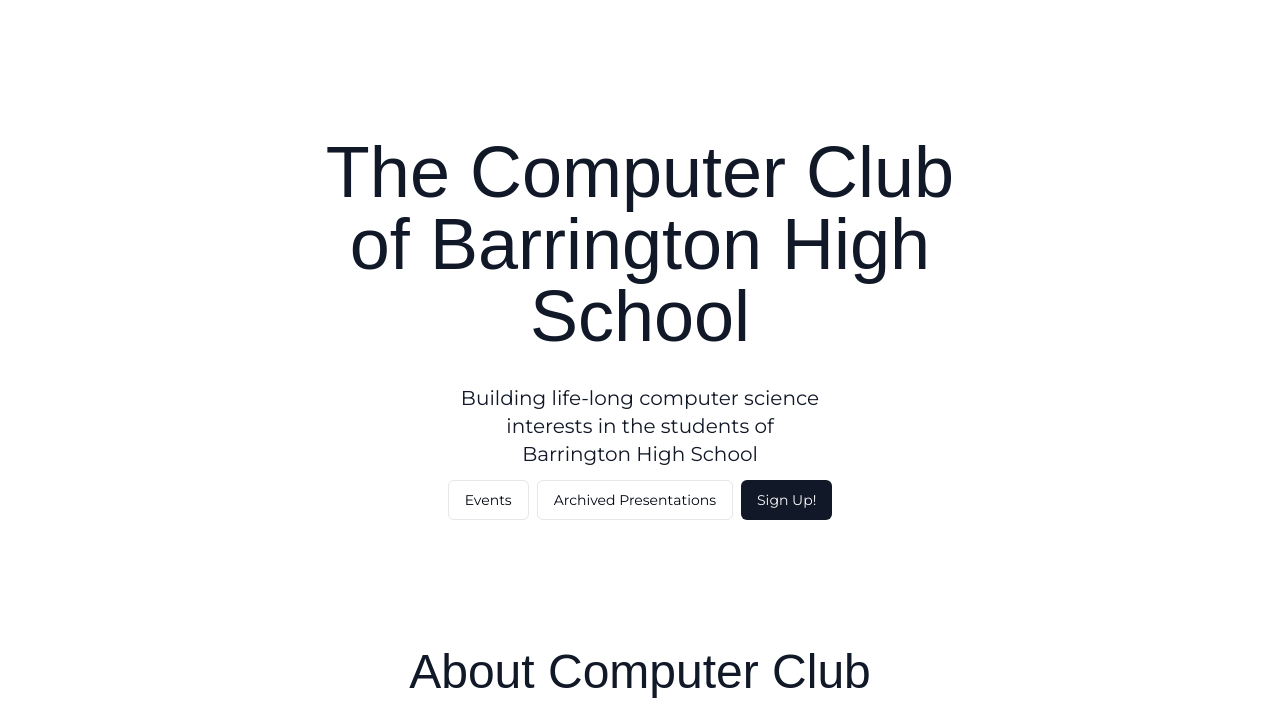
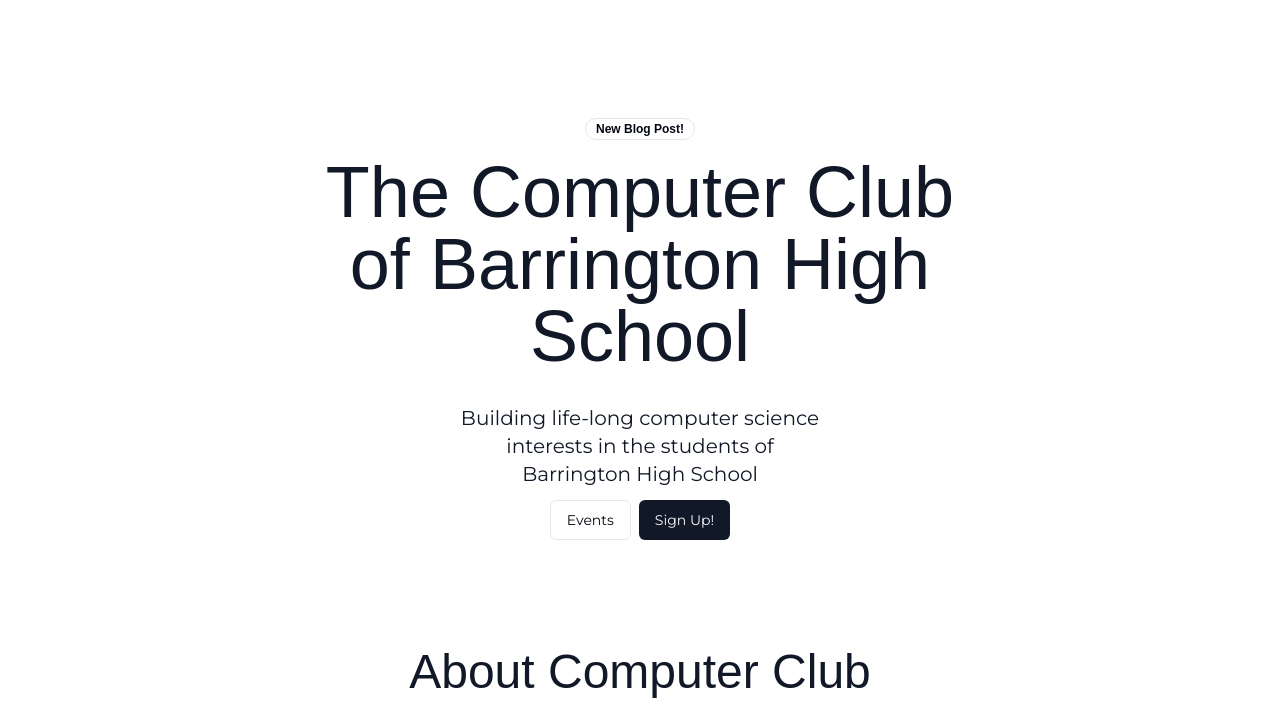
Before and after one commit to Barrington-Computer-Club/BarringtonComputerClubWebsite, an Astro site: page / in a window 1280 px wide. Shown: the part 72-781 px from the top of the page. Built offline with nearby package versions, Linux system fonts and the light colour scheme; Astro itself is replaced by a stand-in of ours.

Commit message:
Styling home page

```diff
--- a/src/pages/index.astro
+++ b/src/pages/index.astro
@@ -12,17 +12,18 @@ import {
 } from "@/components/ui/card"
 
 import MainPage from "../layouts/MainPage.astro"
+import { getCollection, getEntry } from "astro:content"
+
+const post = (await getCollection("posts")).sort((a, b) => new Date(b.data.postDate ?? 0).getTime() - new Date(a.data.postDate ?? 0).getTime())[0]
 ---
 
 <MainPage title="Barrington Computer Club">
     <div class="flex flex-col items-center justify-center h-screen w-6/12 mx-auto text-center">
-      <!-- <Badge variant="outline" className="mb-4 font-heading">View Recent Post</Badge> -->
+      <a transition:name='author' href={"posts/" + post.slug}><Badge variant="outline" className="mb-4 font-heading">New Blog Post!</Badge></a>
       <h1 class="mb-8 text-primary">The Computer Club of Barrington High School</h1>
       <p class="text-xl w-7/12 text-center mb-3">Building life-long computer science interests in the students of Barrington High School</p>
       <div class="flex flex-row gap-2">
         <a rel="prefetch" href='/events'><Button variant="outline">Events</Button></a>
-
-        <a rel="prefetch" href="/presentations"><Button variant="outline">Archived Presentations</Button></a>
         <a rel="prefetch" href="/signup"><Button >Sign Up!</Button></a>
 
       </div>
--- a/src/pages/posts/[...slug].astro
+++ b/src/pages/posts/[...slug].astro
@@ -22,7 +22,7 @@ const {Content} = await entry.render()
     <h2 transition:name={entry.data.title} class="mb-4">{entry.data.title}</h2>
     <p class="mb-4">{entry.data.description}</p>
     <Badge transition:name='author' className="py-1 mb-2" variant="secondary">Author: {entry.data.author}</Badge>
-    <Badge transition:name='author' className="py-1 mb-2 ml-2" variant="outline">Date: {entry.data.postDate}</Badge>
+    <Badge className="py-1 mb-2 ml-2" variant="outline">Date: {entry.data.postDate}</Badge>
     <div transition:name={"post" + entry.slug} class="flex flex-col gap-5 p-10 shadow-sm border-[1px] rounded-lg text-lg">
       <Content />
     </div>
```
